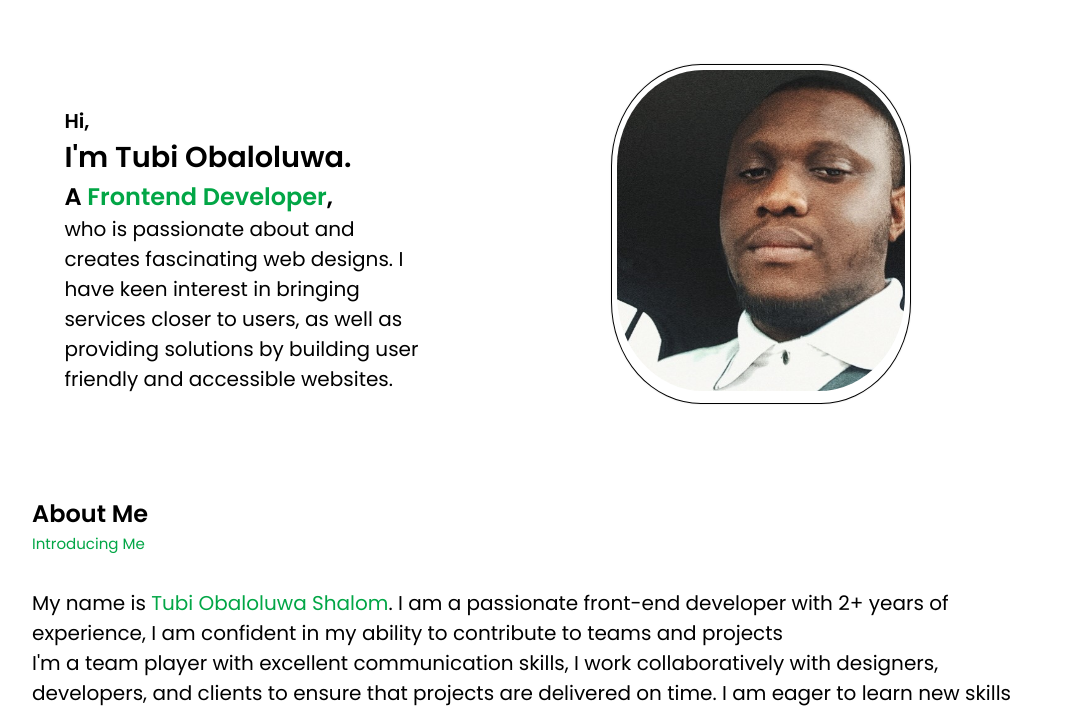
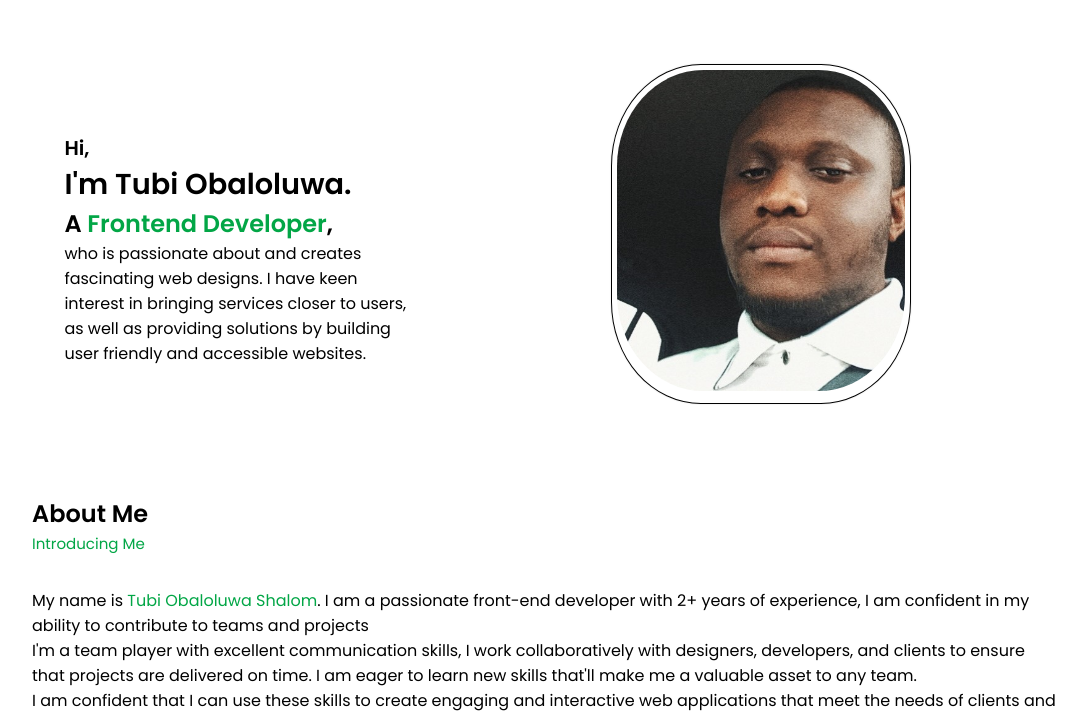
Before and after one commit to TubiOb/My-Portfolio, a plain HTML site: page index.html in a window 1280 px wide. Shown: the part 74-787 px from the top of the page, without its empty margins (96-1182 px from the left). Drawn offline with nearby package versions, Linux system fonts and the light colour scheme.

Commit message:
Corrected the font-size and weight of texts.

```diff
--- a/css/style.css
+++ b/css/style.css
@@ -1097,7 +1097,7 @@ hr {
     .home-text p,
     .details p,
     .iono {
-        font-size: var(--h2-font-size);
+        font-size: var(--h3-font-size);
     }
     .skills-container {
         grid-template-columns: repeat(2, 1fr);
```
